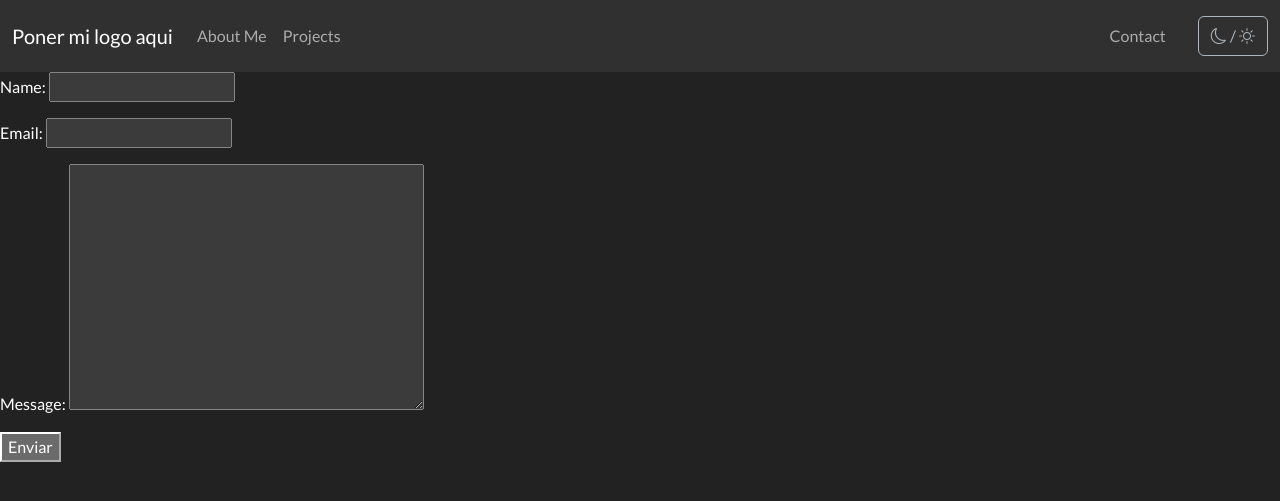
After one commit to ezaguidark/portfolio-web, a Django app: page /contact/ in a window 1280 px wide. The commit adds this page. Shown: the top 501 px of the page. Run offline with Django 4.2, Linux system fonts and the light colour scheme; some libraries are stand-ins or nearby versions.

Commit message:
a lot of things and contact form

```diff
--- a/config/urls.py
+++ b/config/urls.py
@@ -19,6 +19,8 @@ from django.urls import path, include
 from django.conf import settings
 from django.conf.urls.static import static
 
+# Cambiar la url de admin mas adelante.
+
 urlpatterns = [
     path('admin/', admin.site.urls),
     path('', include('portfolio_pages.urls')),
--- /dev/null
+++ b/portfolio_pages/forms.py
@@ -0,0 +1,6 @@
+from django import forms
+
+class ContactForm(forms.Form):
+    name = forms.CharField(max_length=100)
+    email = forms.EmailField()
+    message = forms.CharField(widget=forms.Textarea)
--- a/portfolio_pages/models.py
+++ b/portfolio_pages/models.py
@@ -27,8 +27,8 @@ class Gallery(models.Model):
     image = models.ImageField(null=True, blank=True)
 
     def __str__(self):
-        return self.image
+        return self.title
 
     def delete(self, *args, **kwargs):
-        self.image_comment.delete()
+        self.image.delete()
         super().delete(*args, **kwargs)
--- a/portfolio_pages/urls.py
+++ b/portfolio_pages/urls.py
@@ -1,6 +1,9 @@
 from django.urls import path
-from .views import HomePageView
+from .views import HomePageView, ProjectDetailView, AllProjetsView, ContactView
 
 urlpatterns = [
     path('', HomePageView.as_view(), name="home"),
+    path('all-projects/', AllProjetsView.as_view(), name="all-projects"),
+    path('<int:pk>/project/',ProjectDetailView.as_view(), name="project-detail"),
+    path('contact/', ContactView.as_view(), name= "contact"),
 ]
--- a/portfolio_pages/views.py
+++ b/portfolio_pages/views.py
@@ -1,7 +1,41 @@
-from django.shortcuts import render
-from django.views.generic import TemplateView, DetailView, ListView
+from django.shortcuts import render, redirect
+from django.core.mail import send_mail
+from django.views.generic import TemplateView, DetailView, ListView, FormView
+from. models import Project
+from django.urls import reverse_lazy
+from .forms import ContactForm
+from django.conf import settings
 
 # Create your views here.
 
 class HomePageView(TemplateView):
     template_name = "home.html"
+
+class AllProjetsView(ListView):
+    model = Project
+    template_name = "all-projects.html"
+
+class ProjectDetailView(DetailView):
+    model = Project
+    template_name = "project.html"
+
+# View para poder gestionar un form de contacto
+# Necesita utilizar un servidor de correo. ver el archivo settings.py para mas detalles.
+
+class ContactView(FormView):
+    template_name = 'contact.html'
+    form_class = ContactForm
+    success_url = reverse_lazy('home')
+
+    def form_valid(self, form):
+        name = form.cleaned_data['name']
+        email = form.cleaned_data['email']
+        message = form.cleaned_data['message']
+        send_mail(
+            'Portfolio Page Contact',
+             f'Nombre: {name}\nCorreo electrónico: {email}\nMensaje: {message}',
+             email,
+             [settings.RECIPIENT_ADDRESS],
+             fail_silently=False,
+        )
+        return super().form_valid(form)
--- /dev/null
+++ b/templates/all-projects.html
@@ -0,0 +1,6 @@
+{% extends 'base.html' %}
+
+{% block title %}All Projects{% endblock title %}
+
+{% block content %}
+{% endblock content %}
--- a/templates/base.html
+++ b/templates/base.html
@@ -8,52 +8,59 @@
     <meta name="description" content="">
 
     <!-- Boostrap CSS -->
-    <link rel="stylesheet" href="https://cdn.jsdelivr.net/npm/bootswatch@4.5.2/dist/darkly/bootstrap.min.css" crossorigin="anonymous" id="bootstrap">
+    <link rel="stylesheet" href="https://cdn.jsdelivr.net/npm/bootswatch@5.3.1/dist/darkly/bootstrap.min.css" crossorigin="anonymous" id="bootstrap">
     <link rel="stylesheet" href="https://cdn.jsdelivr.net/npm/bootstrap-icons@1.7.2/font/bootstrap-icons.css">
 </head>
 
 <body>
-    <nav class="navbar navbar-expand-lg navbar-dark bg-dark fixed-top">
+  <nav class="navbar navbar-expand-lg navbar-dark bg-dark">
     <div class="container-fluid">
-          <a class="navbar-brand" href="#">My Personal Website</a>
+      <a class="navbar-brand" href="{% url 'home' %}">Poner mi logo aqui</a>
       <button class="navbar-toggler" type="button" data-bs-toggle="collapse" data-bs-target="#navbarNav" aria-controls="navbarNav" aria-expanded="false" aria-label="Toggle navigation">
         <span class="navbar-toggler-icon"></span>
       </button>
-          <div class="collapse navbar-collapse" id="navbarNav">
-            <ul class="navbar-nav ms-auto">
+      <div class="collapse navbar-collapse">
+        <ul class="navbar-nav me-auto">
           <li class="nav-item">
             <a class="nav-link" href="#">About Me</a>
           </li>
           <li class="nav-item">
-                <a class="nav-link" href="#">Works or Projects</a>
+            <a class="nav-link" href="{% url 'all-projects' %}">Projects</a>
           </li>
+        </ul>
+        <ul class="navbar-nav ms-auto">
           <li class="nav-item">
-                <a class="nav-link" href="#">Contact</a>
+            <a class="nav-link" href="{% url 'contact' %}">Contact</a>
           </li>
+          <button class="btn btn-outline-light ms-4" id="boostrap_b" onclick="changeStyle()">
+            <i class="bi bi-moon"></i> /
+            <i class="bi bi-sun"></i>
+          </button>
         </ul>
       </div>
     </div>
   </nav>
+
     <main>
         {% block content %}{% endblock content %}
     </main>
 
-    <!-- Scripts JQuery y Boostrap.js bundle -->
-    <script src="https://code.jquery.com/jquery-3.5.1.slim.min.js" integrity="sha384-DfXdz2htPH0lsSSs5nCTpuj/zy4C+OGpamoFVy38MVBnE+IbbVYUew+OrCXaRkfj" crossorigin="anonymous"></script>
-    <script src="https://cdn.jsdelivr.net/npm/bootstrap@4.5.3/dist/js/bootstrap.bundle.min.js" integrity="sha384-ho+j7jyWK8fNQe+A12Hb8AhRq26LrZ/JpcUGGOn+Y7RsweNrtN/tE3MoK7ZeZDyx" crossorigin="anonymous"></script>
+    <!-- Boostrap.js bundle -->
+    <script src="https://cdn.jsdelivr.net/npm/bootstrap@5.3.1/dist/js/bootstrap.bundle.min.js" integrity="sha384-HwwvtgBNo3bZJJLYd8oVXjrBZt8cqVSpeBNS5n7C8IVInixGAoxmnlMuBnhbgrkm" crossorigin="anonymous"></script>
 
     <!-- Para cambiar de modo dia y noche con boostrap cnd -->
     <!-- https://www.bootstrapcdn.com/ -->
     <script>
         function changeStyle() {
             var bootstrap = document.getElementById("bootstrap");
-            if (bootstrap.href == "https://cdn.jsdelivr.net/npm/bootswatch@4.5.2/dist/darkly/bootstrap.min.css") {
-                bootstrap.href = "https://cdn.jsdelivr.net/npm/bootswatch@4.5.2/dist/flatly/bootstrap.min.css";
+            if (bootstrap.href == "https://cdn.jsdelivr.net/npm/bootswatch@5.3.1/dist/darkly/bootstrap.min.css") {
+                bootstrap.href = "https://cdn.jsdelivr.net/npm/bootswatch@5.3.1/dist/flatly/bootstrap.min.css";
             } else {
-                bootstrap.href = "https://cdn.jsdelivr.net/npm/bootswatch@4.5.2/dist/darkly/bootstrap.min.css";
+                bootstrap.href = "https://cdn.jsdelivr.net/npm/bootswatch@5.3.1/dist/darkly/bootstrap.min.css";
             }
         }
     </script>
+
 </body>
 
 </html>
--- /dev/null
+++ b/templates/contact.html
@@ -0,0 +1,11 @@
+{% extends 'base.html' %}
+
+{% block title %}Contact Me c:{% endblock title %}
+
+{% block content %}
+<form method="post">
+    {% csrf_token %}
+    {{ form.as_p }}
+    <button type="submit">Enviar</button>
+  </form>
+{% endblock content %}
--- a/templates/home.html
+++ b/templates/home.html
@@ -1,4 +1,7 @@
 {% extends 'base.html' %}
+
 {% block content %}
-
+<p>Buscar esas plantillas de perfiles de boostrap de esas si hay y funcionan xd
+    aunque me gustaria primero poner una imagen grande o algo asi.
+</p>
 {% endblock content %}
--- /dev/null
+++ b/templates/project.html
@@ -0,0 +1,6 @@
+{% extends 'base.html' %}
+
+{% block title %}Project: {{ project.title }}{% endblock title %}
+
+{% block content %}
+{% endblock content %}
```
Also changed, not shown: config/settings.py (+19 -1 lines), db.sqlite3, portfolio_pages/migrations/0001_initial.py (added), 2 other files. Lines whose indentation alone changed are shown as unchanged.
